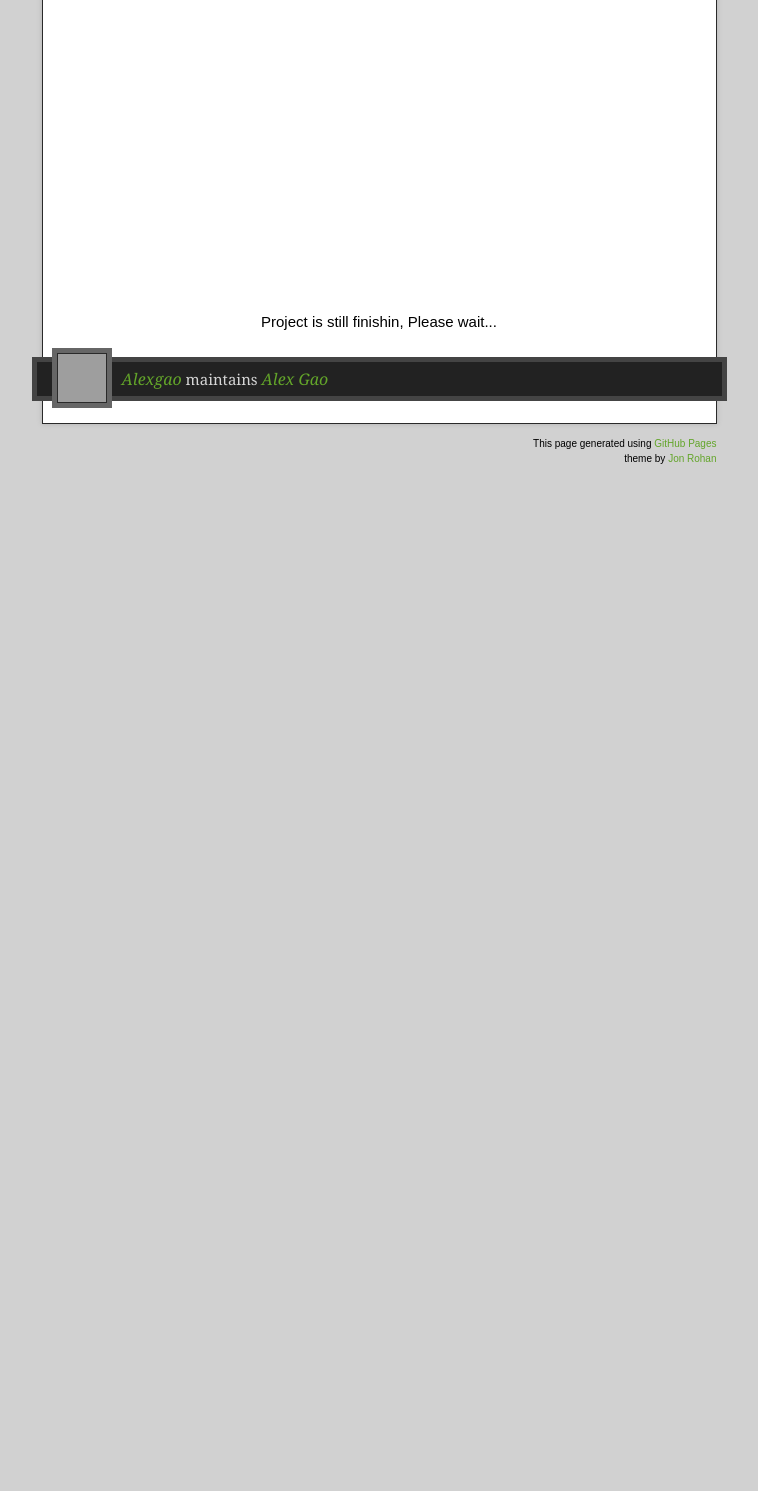
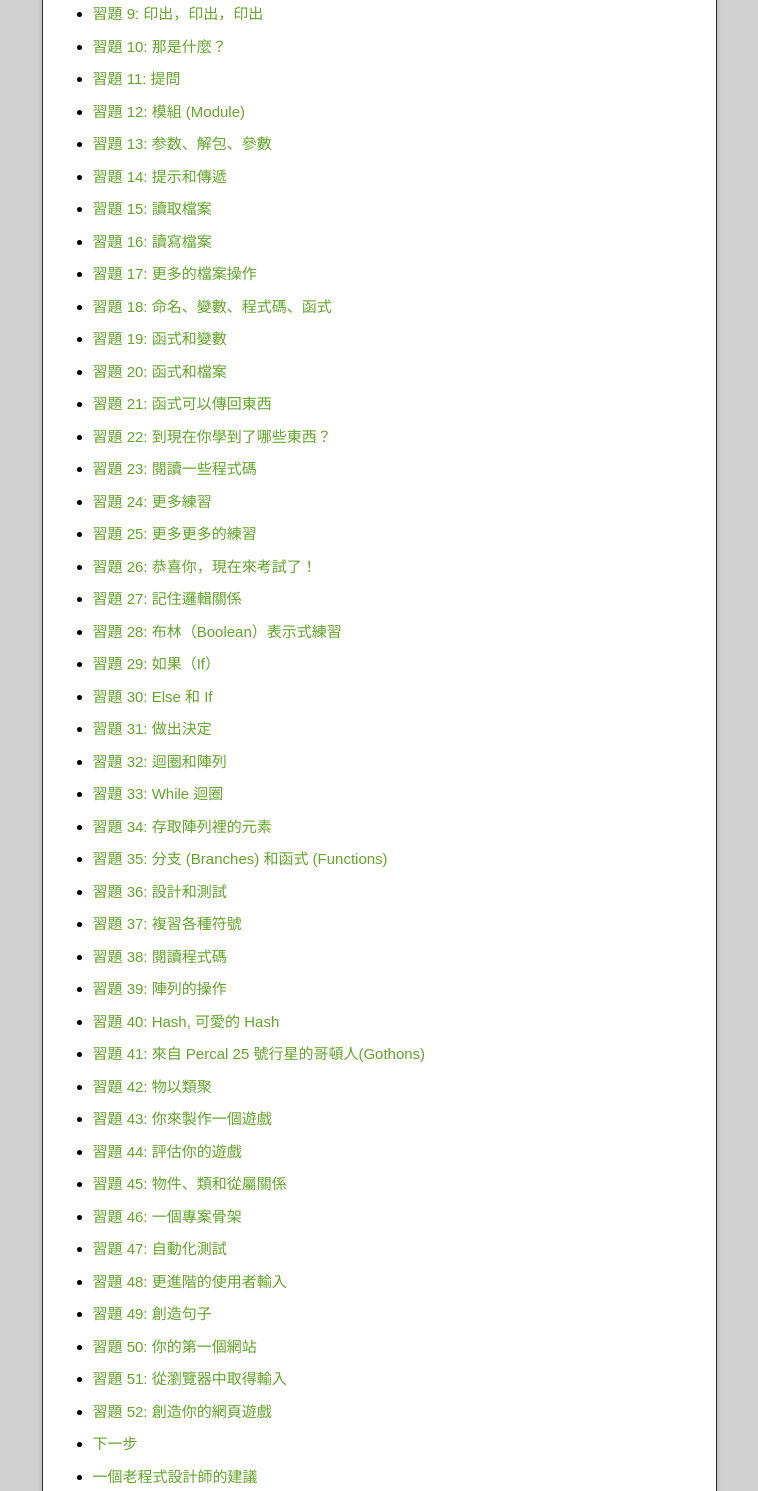
Before and after one commit to Alexgao/Hello-Ruby, a plain HTML site: page index.html in a window 1280 px wide. Shown: the part 1071-2562 px from the top of the page, without its empty margins (261-1019 px from the left). Before the commit the page ends 1627 px from the top, so only its background shows below. Drawn offline with nearby package versions, Linux system fonts and the light colour scheme; grey boxes are pictures that could not be loaded.

Commit message:
Create gh-pages branch via GitHub

```diff
--- a/index.html
+++ b/index.html
@@ -69,19 +69,53 @@
 <li><a href="http://lrthw.github.io/ex06/">習題 6: 字串(string)和文字</a></li>
 <li><a href="http://lrthw.github.io/ex07/">習題 7: 更多印出</a></li>
 <li><a href="http://lrthw.github.io/ex08/">習題 8: 印出，印出</a></li>
+<li><a href="http://lrthw.github.io/ex09/">習題 9: 印出，印出，印出</a></li>
+<li><a href="http://lrthw.github.io/ex10/">習題 10: 那是什麼？</a></li>
+<li><a href="http://lrthw.github.io/ex11/">習題 11: 提問</a></li>
+<li><a href="http://lrthw.github.io/ex12/">習題 12: 模組 (Module)</a></li>
+<li><a href="http://lrthw.github.io/ex13/">習題 13: 参数、解包、參數</a></li>
+<li><a href="http://lrthw.github.io/ex14/">習題 14: 提示和傳遞</a></li>
+<li><a href="http://lrthw.github.io/ex15/">習題 15: 讀取檔案</a></li>
+<li><a href="http://lrthw.github.io/ex16/">習題 16: 讀寫檔案</a></li>
+<li><a href="http://lrthw.github.io/ex17/">習題 17: 更多的檔案操作</a></li>
+<li><a href="http://lrthw.github.io/ex18/">習題 18: 命名、變數、程式碼、函式</a></li>
+<li><a href="http://lrthw.github.io/ex19/">習題 19: 函式和變數</a></li>
+<li><a href="http://lrthw.github.io/ex20/">習題 20: 函式和檔案</a></li>
+<li><a href="http://lrthw.github.io/ex21/">習題 21: 函式可以傳回東西</a></li>
+<li><a href="http://lrthw.github.io/ex22/">習題 22: 到現在你學到了哪些東西？</a></li>
+<li><a href="http://lrthw.github.io/ex23/">習題 23: 閱讀一些程式碼</a></li>
+<li><a href="http://lrthw.github.io/ex24/">習題 24: 更多練習</a></li>
+<li><a href="http://lrthw.github.io/ex25/">習題 25: 更多更多的練習</a></li>
+<li><a href="http://lrthw.github.io/ex26/">習題 26: 恭喜你，現在來考試了！</a></li>
+<li><a href="http://lrthw.github.io/ex27/">習題 27: 記住邏輯關係</a></li>
+<li><a href="http://lrthw.github.io/ex28/">習題 28: 布林（Boolean）表示式練習</a></li>
+<li><a href="http://lrthw.github.io/ex29/">習題 29: 如果（If）</a></li>
+<li><a href="http://lrthw.github.io/ex30/">習題 30: Else 和 If</a></li>
+<li><a href="http://lrthw.github.io/ex31/">習題 31: 做出決定</a></li>
+<li><a href="http://lrthw.github.io/ex32/">習題 32: 迴圈和陣列</a></li>
+<li><a href="http://lrthw.github.io/ex33/">習題 33: While 迴圈</a></li>
+<li><a href="http://lrthw.github.io/ex34/">習題 34: 存取陣列裡的元素</a></li>
+<li><a href="http://lrthw.github.io/ex35/">習題 35: 分支 (Branches) 和函式 (Functions)</a></li>
+<li><a href="http://lrthw.github.io/ex36/">習題 36: 設計和測試</a></li>
+<li><a href="http://lrthw.github.io/ex37/">習題 37: 複習各種符號</a></li>
+<li><a href="http://lrthw.github.io/ex38/">習題 38: 閱讀程式碼</a></li>
+<li><a href="http://lrthw.github.io/ex39/">習題 39: 陣列的操作</a></li>
+<li><a href="http://lrthw.github.io/ex40/">習題 40: Hash, 可愛的 Hash</a></li>
+<li><a href="http://lrthw.github.io/ex41/">習題 41: 來自 Percal 25 號行星的哥頓人(Gothons)</a></li>
+<li><a href="http://lrthw.github.io/ex42/">習題 42: 物以類聚</a></li>
+<li><a href="http://lrthw.github.io/ex43/">習題 43: 你來製作一個遊戲</a></li>
+<li><a href="http://lrthw.github.io/ex44/">習題 44: 評估你的遊戲</a></li>
+<li><a href="http://lrthw.github.io/ex45/">習題 45: 物件、類和從屬關係</a></li>
+<li><a href="http://lrthw.github.io/ex46/">習題 46: 一個專案骨架</a></li>
+<li><a href="http://lrthw.github.io/ex47/">習題 47: 自動化測試</a></li>
+<li><a href="http://lrthw.github.io/ex48/">習題 48: 更進階的使用者輸入</a></li>
+<li><a href="http://lrthw.github.io/ex49/">習題 49: 創造句子</a></li>
+<li><a href="http://lrthw.github.io/ex50/">習題 50: 你的第一個網站</a></li>
+<li><a href="http://lrthw.github.io/ex51/">習題 51: 從瀏覽器中取得輸入</a></li>
+<li><a href="http://lrthw.github.io/ex52/">習題 52: 創造你的網頁遊戲</a></li>
+<li><a href="http://lrthw.github.io/next/">下一步</a></li>
+<li><a href="http://lrthw.github.io/advice/">一個老程式設計師的建議</a></li>
 </ul><p><br></p>
-
-<p><br></p>
-
-<p><br></p>
-
-<p><br></p>
-
-<p><br></p>
-
-<p><br></p>
-
-<p><br></p>
 
 <div align="center">Project is still finishin, Please wait... </div>
         </article>
```
Also changed, not shown: params.json (+1 -1 lines).
